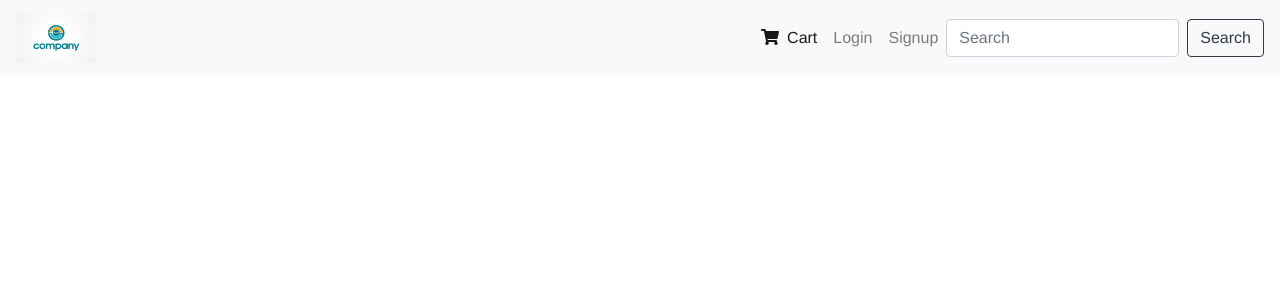
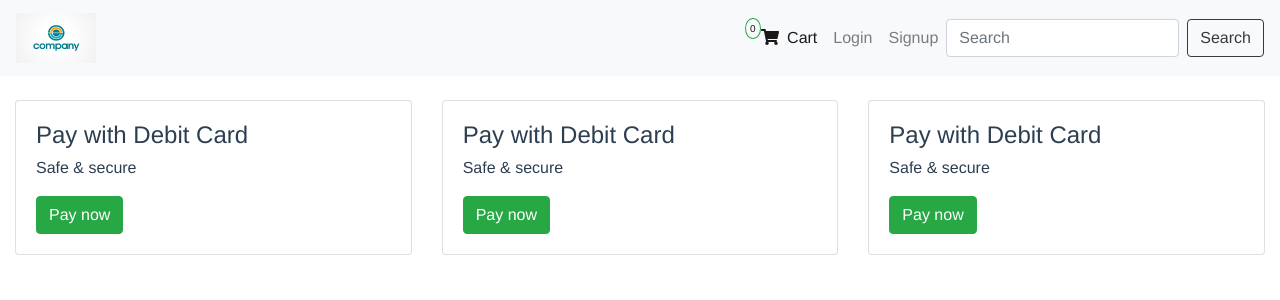
Before and after one commit to Kasopej/Vue_Ecommerce_SPA, a Vue app: page /payment in a window 1280 px wide. Shown: the top 300 px of the page. Built offline with nearby package versions, Linux system fonts and the light colour scheme; no server answers.

Commit message:
Added "bubble" to cart icon to track items in cart, included "add to cart" buttons on product summary page, added overlay element

```diff
--- a/src/components/HelloWorld.vue
+++ /dev/null
@@ -1,58 +0,0 @@
-<template>
-  <div class="hello">
-    <h1>{{ msg }}</h1>
-    <p>
-      For a guide and recipes on how to configure / customize this project,<br>
-      check out the
-      <a href="https://cli.vuejs.org" target="_blank" rel="noopener">vue-cli documentation</a>.
-    </p>
-    <h3>Installed CLI Plugins</h3>
-    <ul>
-      <li><a href="https://github.com/vuejs/vue-cli/tree/dev/packages/%40vue/cli-plugin-babel" target="_blank" rel="noopener">babel</a></li>
-      <li><a href="https://github.com/vuejs/vue-cli/tree/dev/packages/%40vue/cli-plugin-eslint" target="_blank" rel="noopener">eslint</a></li>
-    </ul>
-    <h3>Essential Links</h3>
-    <ul>
-      <li><a href="https://vuejs.org" target="_blank" rel="noopener">Core Docs</a></li>
-      <li><a href="https://forum.vuejs.org" target="_blank" rel="noopener">Forum</a></li>
-      <li><a href="https://chat.vuejs.org" target="_blank" rel="noopener">Community Chat</a></li>
-      <li><a href="https://twitter.com/vuejs" target="_blank" rel="noopener">Twitter</a></li>
-      <li><a href="https://news.vuejs.org" target="_blank" rel="noopener">News</a></li>
-    </ul>
-    <h3>Ecosystem</h3>
-    <ul>
-      <li><a href="https://router.vuejs.org" target="_blank" rel="noopener">vue-router</a></li>
-      <li><a href="https://vuex.vuejs.org" target="_blank" rel="noopener">vuex</a></li>
-      <li><a href="https://github.com/vuejs/vue-devtools#vue-devtools" target="_blank" rel="noopener">vue-devtools</a></li>
-      <li><a href="https://vue-loader.vuejs.org" target="_blank" rel="noopener">vue-loader</a></li>
-      <li><a href="https://github.com/vuejs/awesome-vue" target="_blank" rel="noopener">awesome-vue</a></li>
-    </ul>
-  </div>
-</template>
-
-<script>
-export default {
-  name: 'HelloWorld',
-  props: {
-    msg: String
-  }
-}
-</script>
-
-<!-- Add "scoped" attribute to limit CSS to this component only -->
-<style scoped>
-h3 {
-  margin: 40px 0 0;
-}
-ul {
-  list-style-type: none;
-  padding: 0;
-}
-li {
-  display: inline-block;
-  margin: 0 10px;
-}
-a {
-  color: #42b983;
-}
-</style>
--- a/src/components/nav-bar.vue
+++ b/src/components/nav-bar.vue
@@ -7,7 +7,7 @@
   <div class="collapse navbar-collapse justify-content-md-end" id="navbarNav">
     <ul class="navbar-nav justify-content-xs-start">
       <li class="nav-item active">
-        <router-link to="/cart" class="nav-link"><i class="fas fa-shopping-cart mx-2"></i>Cart <span class="sr-only">(current)</span></router-link>
+        <router-link to="/cart" class="nav-link cart-link"><i class="fas fa-shopping-cart mx-2"></i>Cart <span class="sr-only">(current)</span><div class="cart-indicator">{{totalInCart}}</div></router-link>
       </li>
       <li v-if="userIsSignedIn" class="nav-item">
         <router-link to="Profile" class="nav-link">Profile</router-link>
@@ -97,7 +97,7 @@
 </template>
 
 <script>
-import { mapState, mapActions } from "vuex";
+import { mapState, mapActions, mapGetters } from "vuex";
 export default {
     name: 'NavBar',
     data() {
@@ -107,6 +107,7 @@ export default {
     },
     computed: {
       ...mapState(['userIsSignedIn']),
+      ...mapGetters(['totalInCart']),
       loginEntry(){
         return {email: this.email, password: this.password,}
       },
@@ -127,4 +128,6 @@ form{text-align: center;}
 form > div{width: 60%; margin: auto; margin-bottom: 15px;}
 form > div > label {display: block; font-size: 12px; text-align: start; margin: 0;}
 form > div > input {display: block;}
+.cart-link{position: relative;}
+.cart-indicator{position: absolute; top: 0; left: 0; padding: 2px 4px; border-radius: 50%; border: solid 1px #28a745; display: inline-block; font-size: 10px;}
 </style>
--- a/src/components/product-summary.vue
+++ b/src/components/product-summary.vue
@@ -10,6 +10,11 @@
                     <div>
                         <p>${{product.price}}</p>
                         <p>Current stock: {{product.rating.count}}</p>
+                        <p class="cart-item-quantity-controls pr-4">Add to cart
+                            <span @click="removeProductFromCart(product)" class="ml-2 btn btn-xs btn-success">-</span>
+                            <span class="px-2">{{productInCart(product.id)}}</span>
+                            <span @click="addProductToCart(product)" class="btn btn-xs btn-success">+</span>
+                        </p>
                     </div>
                 </div>
             </div>
@@ -18,7 +23,7 @@
 </template>
 
 <script>
-import { mapActions, mapState } from "vuex";
+import { mapActions, mapState, mapGetters } from "vuex";
 export default {
     name: 'ProductSummary',
     data() {
@@ -29,13 +34,14 @@ export default {
 
     },
     created() {
-        this.letStoreGetProducts()
+        this.letStoreGetProducts();
     },
     methods: {
-        ...mapActions({letStoreGetProducts: 'getProductsData'})
+        ...mapActions({letStoreGetProducts: 'getProductsData', addProductToCart: 'addProductToCart', removeProductFromCart: 'removeProductFromCart',})
     },
     computed: {
-        ...mapState(['products'])
+        ...mapState(['products']),
+        ...mapGetters(['productInCart']),
     },
 }
 </script>
--- a/src/router/index.js
+++ b/src/router/index.js
@@ -17,11 +17,15 @@ const routes = [
     component: () => import(/* webpackChunkName: "about" */ '../views/cart-details.vue')
   },
   {
-
     path: '/product/:id',
     name: 'ProductDetails',
     component: () => import(/* webpackChunkName: "product-details" */  '../views/product-details.vue'),
     props: route => ({ id: parseInt(route.params.id) })
+  },
+  {
+    path: '/payment',
+    name: 'Payment',
+    component: () => import(/* webpackChunkName: "product-details" */  '../views/payment.vue')
   },
 ]
 
--- a/src/store/index.js
+++ b/src/store/index.js
@@ -133,6 +133,9 @@ const getters = {
   },
   cartTotal(state) {
     return state.cart.reduce((sum, cartItem) => sum + (cartItem.quantity * cartItem.price), 0).toFixed(2)
+  },
+  totalInCart(state) {
+    return state.cart.length;
   }
 };
 export default new Vuex.Store({
--- a/src/views/cart-details.vue
+++ b/src/views/cart-details.vue
@@ -37,9 +37,9 @@
                   </router-link>
               </div>
               <p v-if="message" class="mt-3 text-center border">{{message}}</p>
-              <div v-if="showCheckingOutMsg">
+              <div v-if="showCheckingOutMsg" class="checkout-msg">
                   <button @click="readyToCheckout = false" class="btn-md btn-danger" style="float: right">x</button>
-                  <p style="clear: both">Attempting to checkout cart...</p>
+                  <p style="clear: both">Proceeding to payment...</p>
               </div>
           </div>
           <div v-if="showSignInAlert" class="card sign-in-alert">
@@ -50,6 +50,7 @@
                   <button @click="showSignInAlert = false" class="btn btn-info">Dismiss</button>
               </div>
           </div>
+          <div v-if="showSignInAlert" class="overlay"></div>
       </main>
   </div>
 </template>
@@ -77,7 +78,7 @@ export default {
         },
     },
     methods: {
-      ...mapActions({addProductToCart: 'addProductToCart', removeProductFromCart: 'removeProductFromCart', checkout: 'checkout',}),
+      ...mapActions({addProductToCart: 'addProductToCart', removeProductFromCart: 'removeProductFromCart',}),
       tryCheckout(){
           if(this.userIsSignedIn){
             this.readyToCheckout = true;
@@ -88,7 +89,7 @@ export default {
                     }
                     else setTimeout(() => reject(), 2000)
                 }, 2000)
-            }).catch(console.log).finally(this.checkout)
+            }).catch(console.log).finally(this.$router.push({path: '/payment'}))
         }
         else{
             this.showSignInAlert = true
@@ -108,7 +109,9 @@ export default {
     .cart-item-specs p{margin-bottom: 3px;}
     .cart-item-numbers{text-align: center; font-size: 21px;}
     .cart-item-quantity-controls span:hover{cursor: pointer;}
-    .sign-in-alert{position: absolute; top: 200px; left: 35vw; width: 30vw;}
+    .sign-in-alert{position: fixed; top: 20vw; left: 30vw; width: 40vw; text-align: center; vertical-align: middle; padding: 25px; border: solid 1px grey; background-color: white; z-index: 10;}
+    .checkout-msg{margin-top: -40px;}
+    .overlay{position: absolute; top: 0; bottom: 0; left: 0; right: 0; z-index: 2; background-color: rgba(0, 0, 0, 0.6);}
     @media screen and (min-width: 768px){
         .cart-item, .cart-total{width: 100%;}
         .cart-item > div{width: 20%;}
--- /dev/null
+++ b/src/views/payment.vue
@@ -0,0 +1,60 @@
+<template>
+  <main class="container-fluid pt-4">
+      <div class="card-deck">
+          <div class="card">
+              <div class="card-body">
+                  <h4 class="card-title">Pay with Debit Card</h4>
+                  <p class="card-subtitle mb-3">Safe & secure</p>
+                  <button @click="checkoutFn" class="btn btn-success">Pay now</button>
+              </div>
+          </div>
+          <div class="card">
+              <div class="card-body">
+                  <h4 class="card-title">Pay with Debit Card</h4>
+                  <p class="card-subtitle mb-3">Safe & secure</p>
+                  <button @click="checkoutFn" class="btn btn-success">Pay now</button>
+              </div>
+          </div>
+          <div class="card">
+              <div class="card-body">
+                  <h4 class="card-title">Pay with Debit Card</h4>
+                  <p class="card-subtitle mb-3">Safe & secure</p>
+                  <button @click="checkoutFn" class="btn btn-success">Pay now</button>
+              </div>
+          </div>
+      </div>
+      <div v-if="paymentSuccessMsg" class="payment-successful-msg">
+          <button @click="closePaymentSuccessMsg" class="btn btn-danger btn-sm">X</button>
+          <p>{{paymentSuccessMsg}}</p>
+      </div>
+      <div v-if="paymentSuccessMsg" class="overlay"></div>
+  </main>
+</template>
+
+<script>
+import { mapActions } from "vuex";
+export default {
+    data() {
+        return {
+            paymentSuccessMsg: '',
+        }
+    },
+    methods: {
+        ...mapActions(['checkout']),
+        checkoutFn(){
+            this.paymentSuccessMsg = 'Payment Successful';
+            this.checkout();
+        },
+        closePaymentSuccessMsg(){
+            this.$router.push({path: '/'})
+        }
+    },
+}
+</script>
+
+<style>
+    .payment-successful-msg{position: fixed; top: 20vw; left: 30vw; width: 40vw; text-align: center; vertical-align: middle; padding: 25px; border: solid 1px grey; background-color: white; z-index: 10;}
+    .payment-successful-msg button{float: right;}
+    .payment-successful-msg > p {clear: both;}
+    .overlay{position: absolute; top: 0; bottom: 0; left: 0; right: 0; z-index: 2; background-color: rgba(0, 0, 0, 0.6);}
+</style>
--- a/src/views/product-details.vue
+++ b/src/views/product-details.vue
@@ -3,6 +3,11 @@
       <div class="row">
           <div class="col-md-6">
             <img :src="product.image" alt="" class="img-fluid">
+          </div>
+          <div class="col-md-6 description">
+            <h3>Description</h3>
+            <p>{{product.description}}</p>
+            <hr>
             <div>
                 <p>Current stock: {{product.rating.count}}</p>
                 <p>${{product.price}}</p>
@@ -13,10 +18,6 @@
                 </p>
                 <router-link to="/cart" class="btn btn-xl btn-success">Go to cart</router-link>
             </div>
-          </div>
-          <div class="col-md-6 description">
-            <h3>Description</h3>
-            <p>{{product.description}}</p>
           </div>
       </div>
 
@@ -55,6 +56,6 @@ export default {
 }
 </script>
 
-<style scoped>
+<style>
   .cart-item-quantity-controls span:first-of-type{padding-left: 10px;}
 </style>
```
